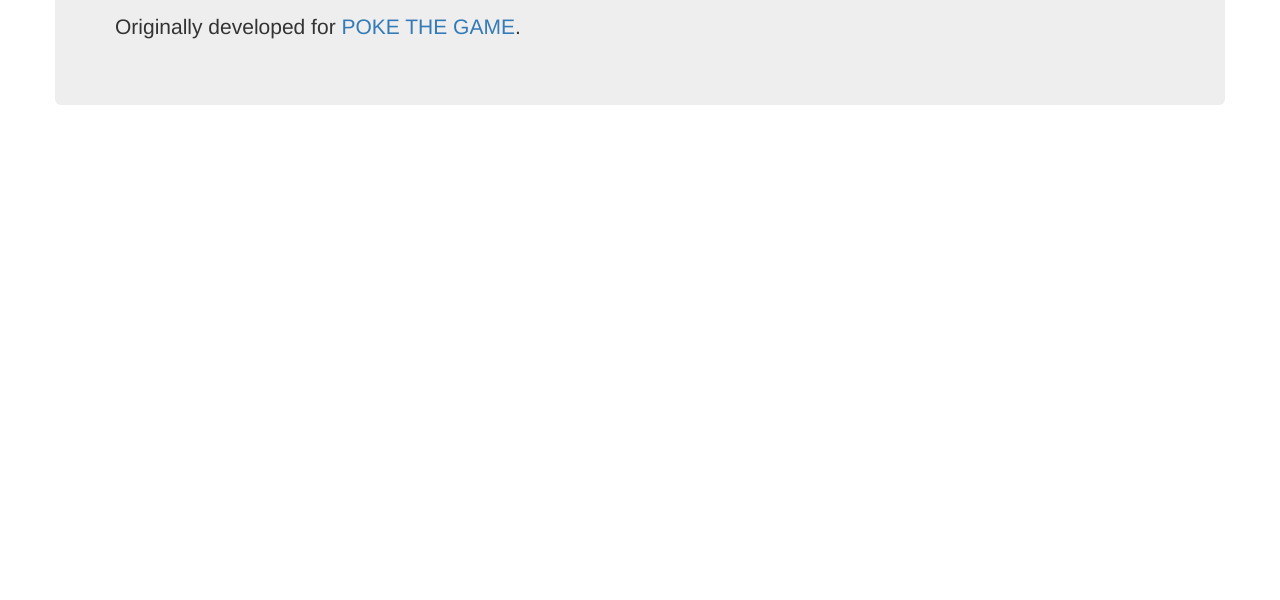
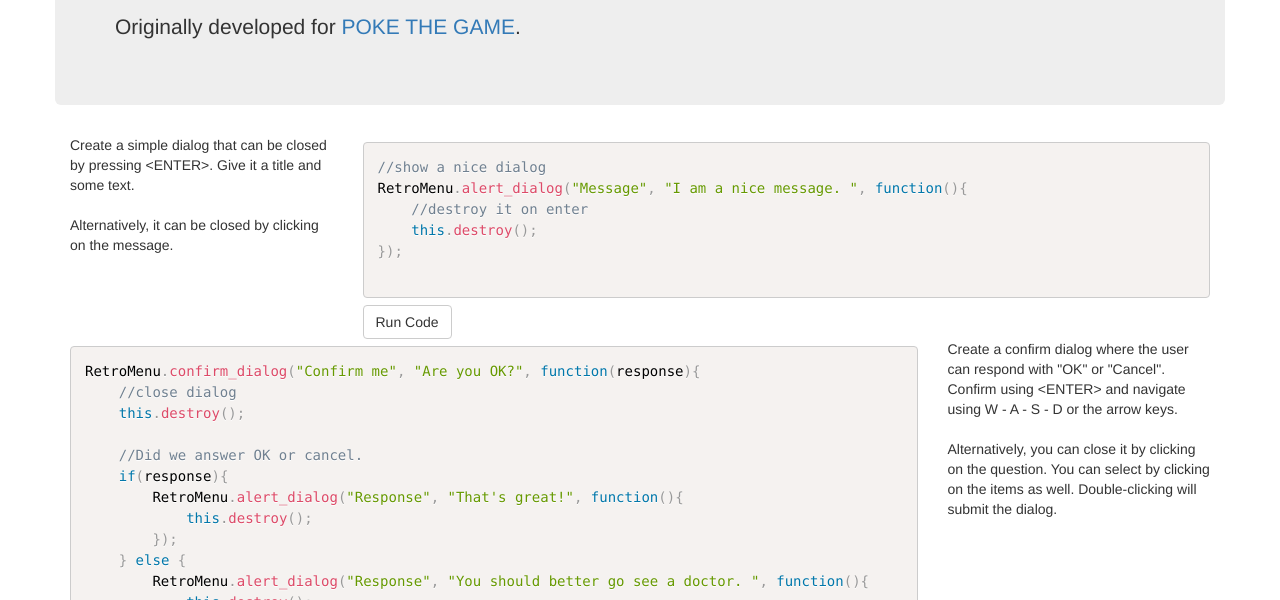
Before and after one commit to tkw1536/RetroMenu, a plain HTML site: page index.html in a window 1280 px wide. Shown: the part 200-800 px from the top of the page. Drawn offline with nearby package versions, Linux system fonts and the light colour scheme.

Commit message:
Demo update

```diff
--- a/index.html
+++ b/index.html
@@ -21,8 +21,9 @@
     <!-- Example code -->
     <script type="text/javascript" src="src/example.js"></script>
 
-    <!-- Bootstrap for show -->
+    <!-- BS + syntax highlighting-->
     <link rel="stylesheet" href="https://maxcdn.bootstrapcdn.com/bootstrap/3.2.0/css/bootstrap.min.css">
+    <link rel="stylesheet" href="https://cdnjs.cloudflare.com/ajax/libs/prism/0.0.1/prism.min.css">
 </head>
 <body>
     <div class="container">
@@ -37,8 +38,61 @@
         </div>
 
 
+        <div class="row">
+            <div class="col-md-3">
+                Create a simple dialog that can be closed by pressing &lt;ENTER&gt;. Give it a title and some text.
+                <br /><br />
+                Alternatively, it can be closed by clicking on the message.
+            </div>
+            <div class="col-md-9">
+                <pre>
+<code class="language-javascript">//show a nice dialog
+RetroMenu.alert_dialog("Message", "I am a nice message. ", function(){
+    //destroy it on enter
+    this.destroy();
+});    </code>
+                </pre>
+
+                <a class="btn btn-default" id="example1">Run Code</a>
+            </div>
+        </div>
+
+        <div class="row">
+            <div class="col-md-9">
+                <pre>
+<code class="language-javascript">RetroMenu.confirm_dialog("Confirm me", "Are you OK?", function(response){
+    //close dialog
+    this.destroy();
+
+    //Did we answer OK or cancel.
+    if(response){
+        RetroMenu.alert_dialog("Response", "That's great!", function(){
+            this.destroy();
+        });
+    } else {
+        RetroMenu.alert_dialog("Response", "You should better go see a doctor. ", function(){
+            this.destroy();
+        });
+    }
+});</code>
+                </pre>
+
+                <a class="btn btn-default" id="example2">Run Code</a>
+            </div>
+
+            <div class="col-md-3">
+                Create a confirm dialog where the user can respond with "OK" or "Cancel". Confirm using &lt;ENTER&gt; and navigate using W - A - S - D or the arrow keys.
+                <br /><br />
+                Alternatively, you can close it by clicking on the question. You can select by clicking on the items as well. Double-clicking will submit the dialog.
+            </div>
+        </div>
+
+
+
     </div><!-- /.container -->
 
+    <!-- BS + syntax highlightin -->
     <script src="https://maxcdn.bootstrapcdn.com/bootstrap/3.2.0/js/bootstrap.min.js"></script>
+    <script src="https://cdnjs.cloudflare.com/ajax/libs/prism/0.0.1/prism.min.js"></script>
 </body>
 </html>
--- a/src/example.js
+++ b/src/example.js
@@ -8,7 +8,33 @@ $(function(){
     */
     RetroMenu.example = function(){
         window.myMenu = new RetroMenu("RetroMenu Demo");
-    }
+
+        $("#example1").click(function(e){
+            e.preventDefault();
+
+            //show a nice dialog
+            RetroMenu.alert_dialog("Message", "I am a nice message. ", function(){
+                //destroy it on enter
+                this.destroy();
+            });
+
+        });
+
+        $("#example2").click(function(e){
+            e.preventDefault();
+
+            RetroMenu.confirm_dialog("Confirm me", "Are you OK?", function(response){
+                this.destroy();
+
+                //Asks the user to answer with yes or no.
+                if(response){
+                    RetroMenu.alert_dialog("Response", "That's great!", function(){this.destroy(); });
+                } else {
+                    RetroMenu.alert_dialog("Response", "You should better go see a doctor. ", function(){this.destroy(); });
+                }
+            })
+        });
+        }
 
     //call it now!
     RetroMenu.example();
```
Also changed, not shown: README.md.
